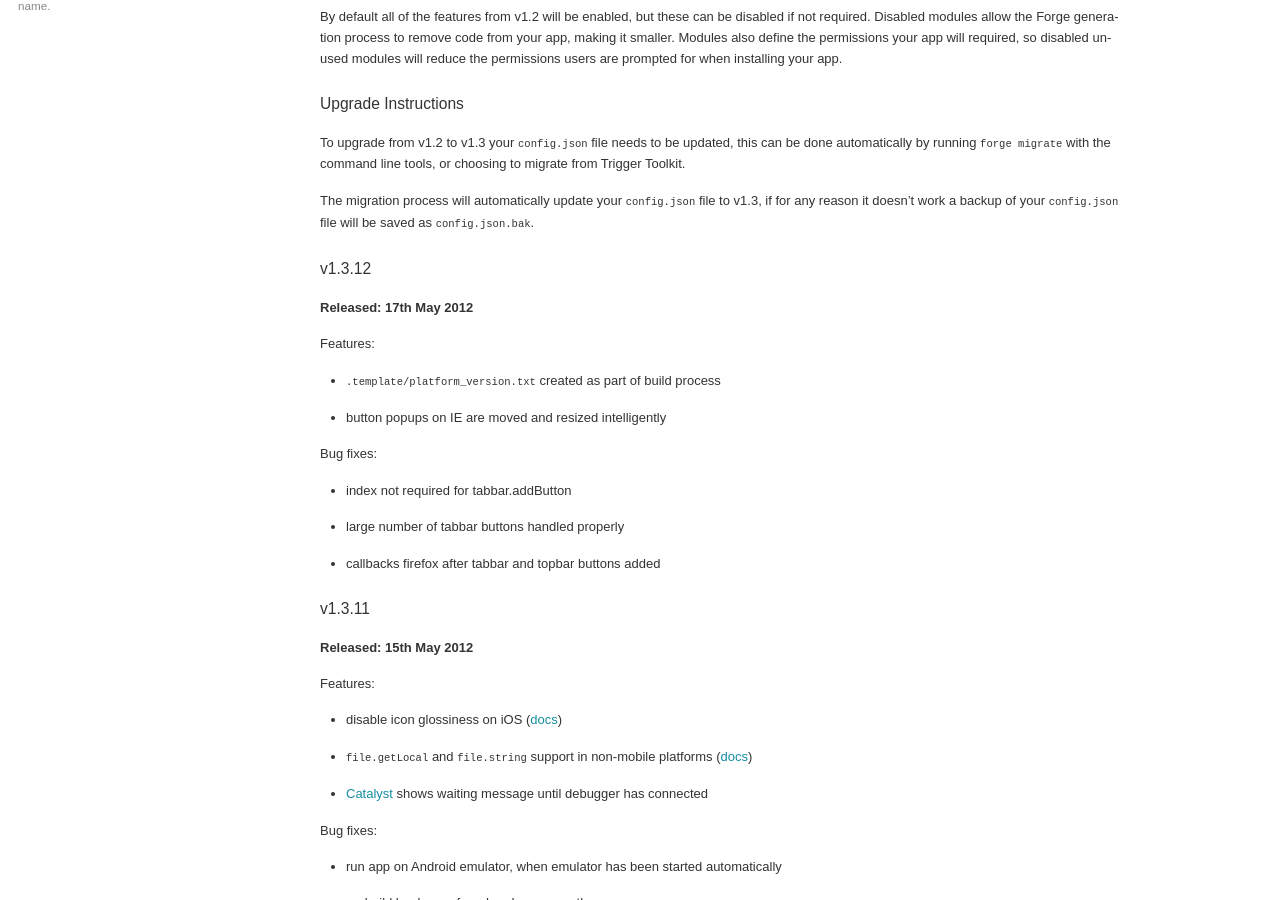
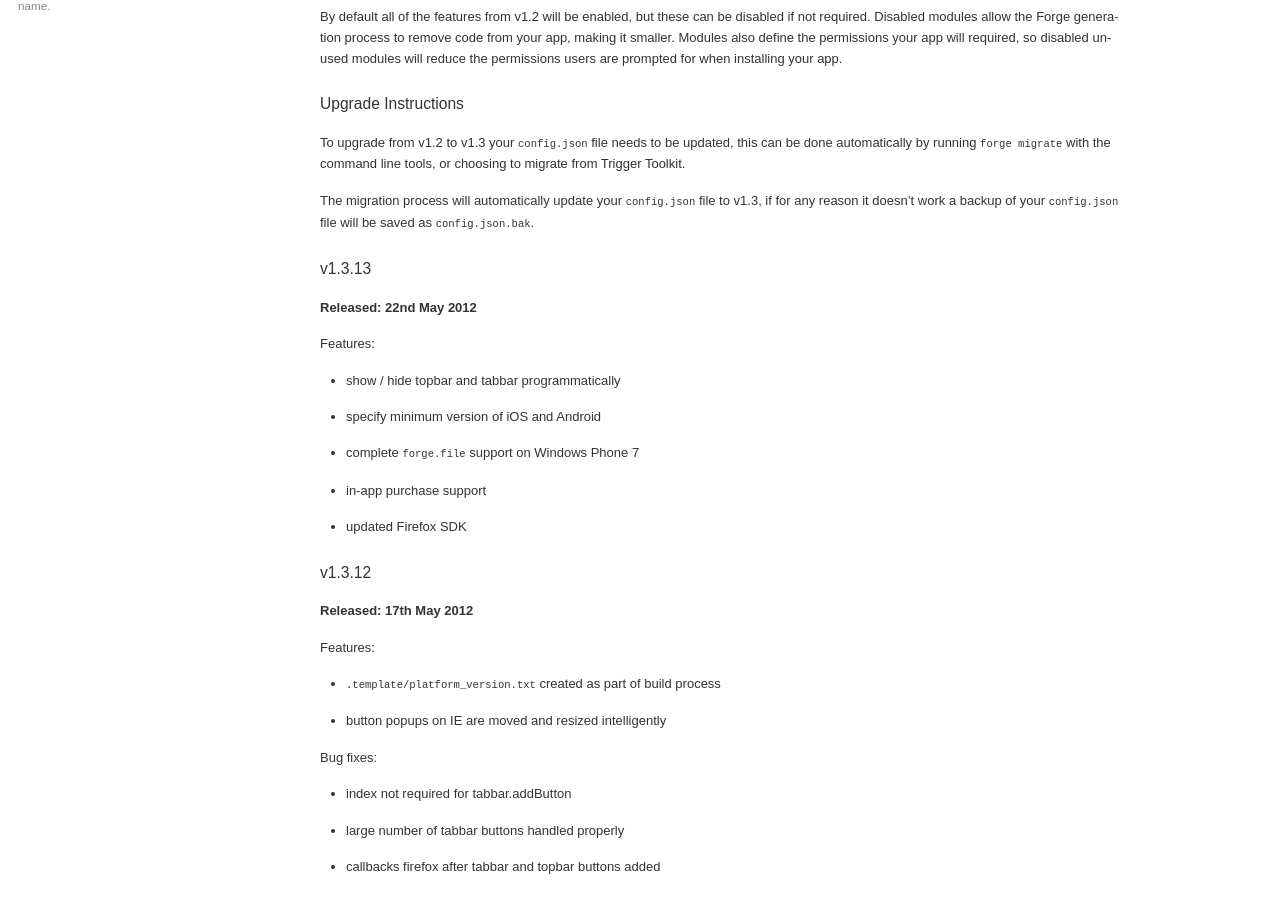
Before and after one commit to trigger-corp/Forge-Documentation, a Sphinx documentation site: the page built from source/release-notes.rst, in a window 1280 px wide and 900 px high, scrolled down 797 px. Built offline with Sphinx 7.4.7, drawn with Linux system fonts in a browser that asks for light colours; some web fonts are replaced.

Commit message:
release notes for v1.3.13

```diff
--- a/source/release-notes.rst
+++ b/source/release-notes.rst
@@ -40,6 +40,18 @@ Upgrade Instructions
 To upgrade from v1.2 to v1.3 your ``config.json`` file needs to be updated, this can be done automatically by running ``forge migrate`` with the command line tools, or choosing to migrate from Trigger Toolkit.
 
 The migration process will automatically update your ``config.json`` file to v1.3, if for any reason it doesn't work a backup of your ``config.json`` file will be saved as ``config.json.bak``.
+
+v1.3.13
+~~~~~~~~~~~~~~~~~~~~~~~~~~~~~~~~~~~~~~~~~~~~~~~~~~~~~~~~~~~~~~~~~~~~~~~~~~~~~~~~
+**Released: 22nd May 2012**
+
+Features:
+
+- show / hide topbar and tabbar programmatically
+- specify minimum version of iOS and Android
+- complete ``forge.file`` support on Windows Phone 7
+- in-app purchase support
+- updated Firefox SDK
 
 v1.3.12
 ~~~~~~~~~~~~~~~~~~~~~~~~~~~~~~~~~~~~~~~~~~~~~~~~~~~~~~~~~~~~~~~~~~~~~~~~~~~~~~~~
```
